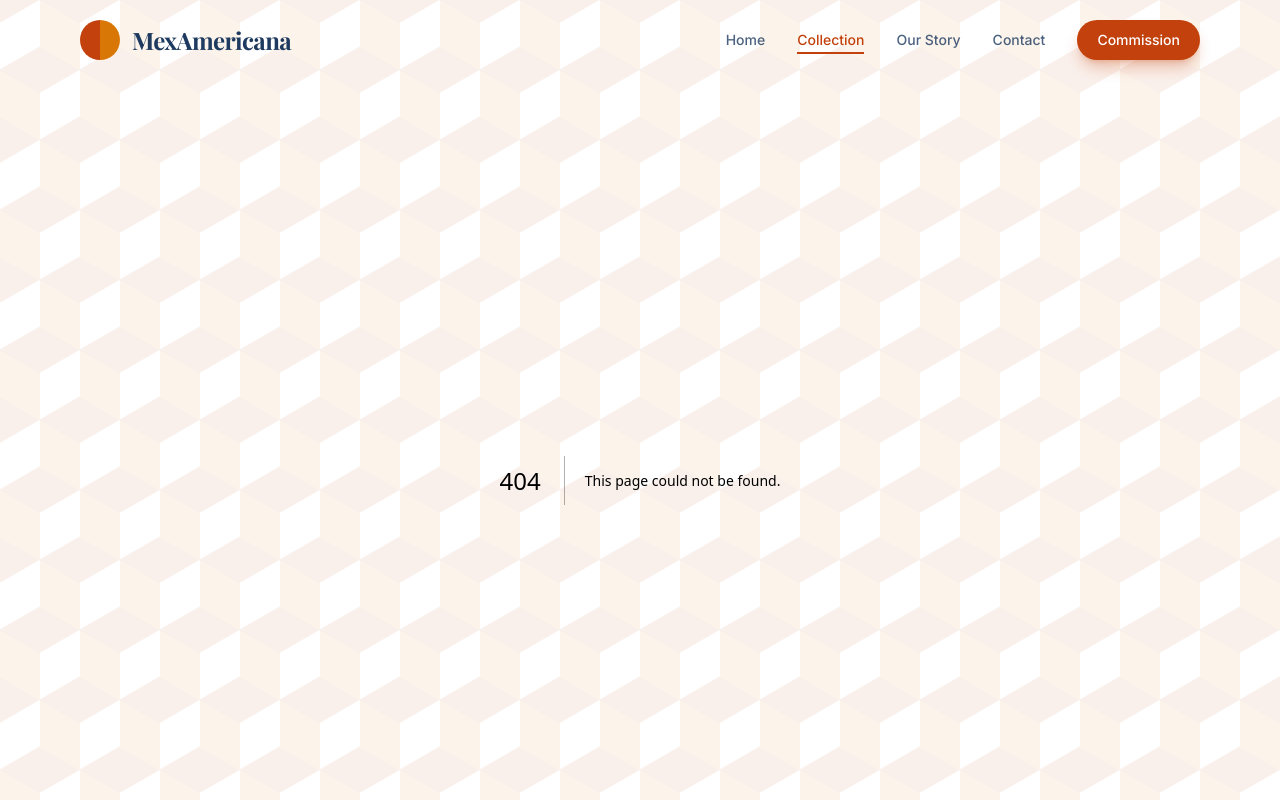
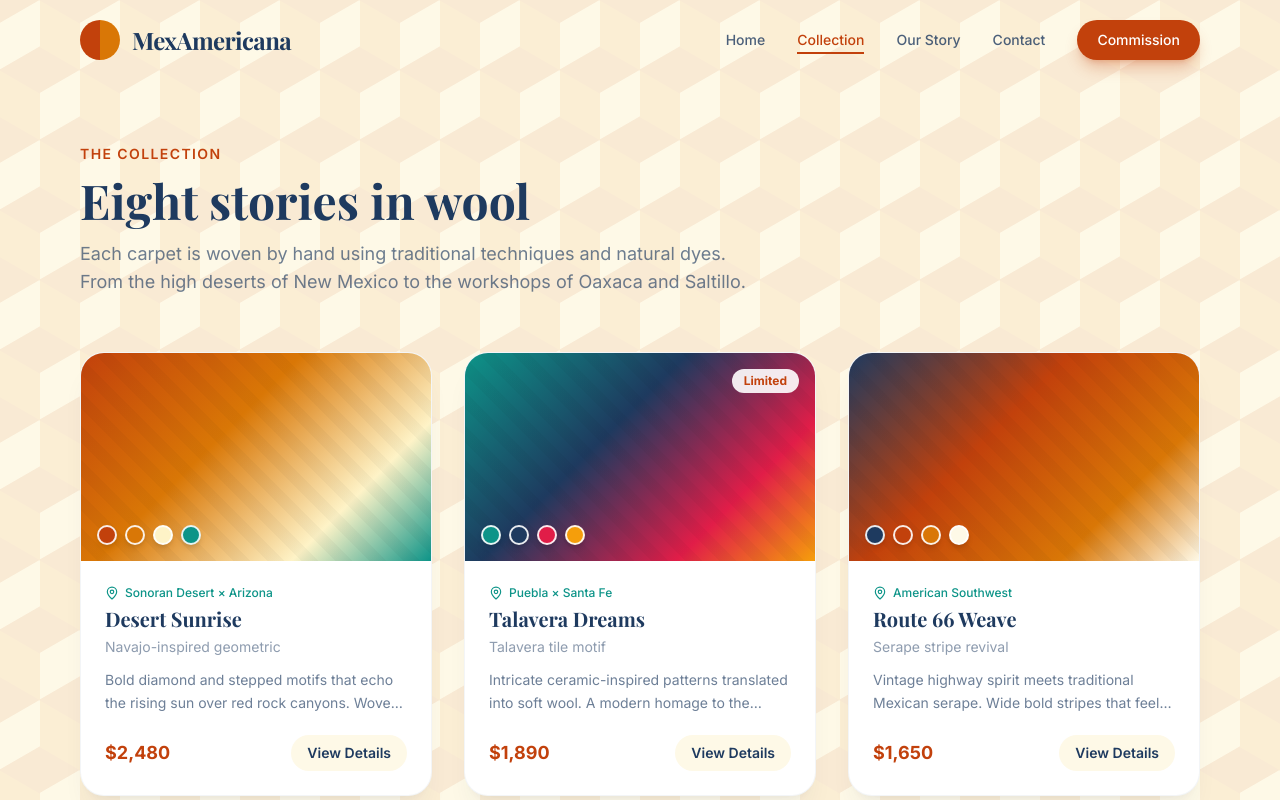
Before and after one commit to Amirhosseinbakhshi2011/mexamericana-carpets, a Next.js app: page /collection in a window 1280 px wide. Before the commit this address had no page. Shown: the top 800 px of the page. Built offline with nearby package versions, Linux system fonts and the light colour scheme.

Commit message:
Add Collection page with full gallery

```diff
--- /dev/null
+++ b/src/app/collection/page.tsx
@@ -0,0 +1,36 @@
+import type { Metadata } from "next";
+import CarpetCard from "@/components/CarpetCard";
+import { carpets } from "@/data/carpets";
+
+export const metadata: Metadata = {
+  title: "Collection",
+  description:
+    "Browse our full collection of handwoven Mexican-American inspired carpets and rugs. Navajo, Saltillo, Chimayo, Otomi and more.",
+};
+
+export default function CollectionPage() {
+  return (
+    <div className="px-6 py-16 md:px-12 lg:px-20">
+      <div className="mx-auto max-w-6xl">
+        <div className="mb-14 max-w-2xl">
+          <p className="mb-3 text-sm font-semibold uppercase tracking-widest text-terracotta">
+            The Collection
+          </p>
+          <h1 className="font-serif text-4xl font-bold text-navy md:text-5xl">
+            Eight stories in wool
+          </h1>
+          <p className="mt-4 text-lg text-navy/65">
+            Each carpet is woven by hand using traditional techniques and natural dyes.
+            From the high deserts of New Mexico to the workshops of Oaxaca and Saltillo.
+          </p>
+        </div>
+
+        <div className="grid gap-8 sm:grid-cols-2 lg:grid-cols-3">
+          {carpets.map((carpet, i) => (
+            <CarpetCard key={carpet.id} carpet={carpet} index={i} />
+          ))}
+        </div>
+      </div>
+    </div>
+  );
+}
```
